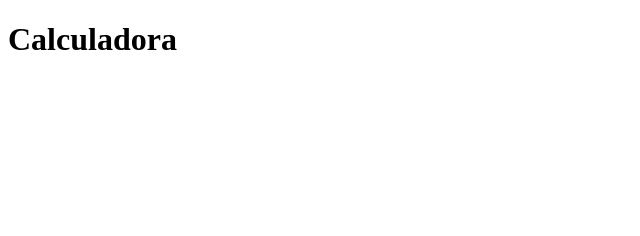
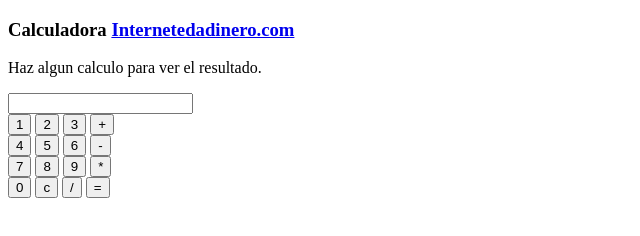
Before and after one commit to deya08/calculadora, a plain HTML site: page index.html in a window 1280 px wide. Shown: the whole page, without its empty margins (0-640 px from the left). Drawn offline with Linux system fonts and the light colour scheme.

Commit message:
calculadoravista

```diff
--- a/index.html
+++ b/index.html
@@ -1,16 +1,33 @@
 <!DOCTYPE html>
-
-<html lang="en" xmlns="http://www.w3.org/1999/xhtml">
+<html lang="es">
 <head>
-    <meta charset="utf-8" />
-    <title>
-
-
-    </title>
+	<meta charset="utf-8">
+	<meta name="viewport" content="width=device-width, initial-scale=1.0" /><!-- Etiqueta para adaptar a @media -->
+  <LINK REL="stylesheet" TYPE="text/css" HREF="estiloscalculadora.css"><!-- Enlace hoja estilos -->
 </head>
-<body>
-
-<h1>Calculadora</h1>
-
-</body>
-</html>
+<!-- Empieza codigo calculadora html-->
+  <form name="calculator">
+    <h3>Calculadora <a href="#">Internetedadinero.com</a></h3>
+    <p>Haz algun calculo para ver el resultado.</p>
+    <input type="textfield" name="ans" value="">
+    <br>
+    <input type="button" value="1" onClick="document.calculator.ans.value+='1'">
+    <input type="button" value="2" onClick="document.calculator.ans.value+='2'">
+    <input type="button" value="3" onClick="document.calculator.ans.value+='3'">
+    <input type="button" value="+" onClick="document.calculator.ans.value+='+'">
+    <br>
+    <input type="button" value="4" onClick="document.calculator.ans.value+='4'">
+    <input type="button" value="5" onClick="document.calculator.ans.value+='5'">
+    <input type="button" value="6" onClick="document.calculator.ans.value+='6'">
+    <input type="button" value="-" onClick="document.calculator.ans.value+='-'">
+    <br>
+    <input type="button" value="7" onClick="document.calculator.ans.value+='7'">
+    <input type="button" value="8" onClick="document.calculator.ans.value+='8'">
+    <input type="button" value="9" onClick="document.calculator.ans.value+='9'">
+    <input type="button" value="*" onClick="document.calculator.ans.value+='*'">
+    <br>
+    <input type="button" value="0" onClick="document.calculator.ans.value+='0'">
+    <input type="reset" value="c">
+    <input type="button" value="/" onClick="document.calculator.ans.value+='/'">
+    <input type="button" value="=" onClick="document.calculator.ans.value=eval(document.calculator.ans.value)">
+    </form>
```
